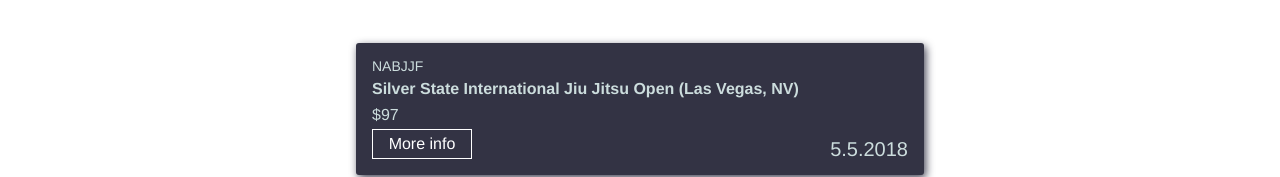
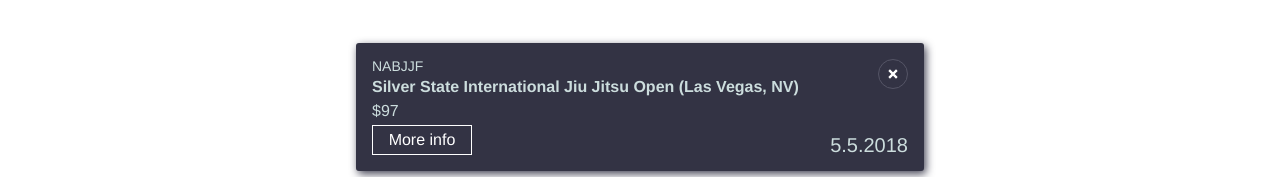
Before and after one commit to asconwe/Jiujitsu, a Vue app: page / in a window 1280 px wide. Both pictures are taken after a click on the element 725 px from the left and 399 px from the top of the page. Shown: the part 239-416 px from the top of the page. Built offline with nearby package versions, Linux system fonts and the light colour scheme.

Commit message:
Close button on focused events

```diff
--- a/src/components/EventRow.vue
+++ b/src/components/EventRow.vue
@@ -1,7 +1,7 @@
 <template>
 <div>
   <div v-if="event.date && !focused" class="date">{{date}}</div>
-  <div :class="`event ${focused ? 'focused' : 'unfocused'}`" @click="handleClick">
+  <div :class="`event ${focused ? 'focused' : 'unfocused'}`" @click="handleFocus">
     <div v-if="event.tournamentname" class="name">{{event.tournamentname}}</div>
     <div v-if="event.location" class="location">{{event.location}}</div>
     <span v-if="focused">
@@ -11,6 +11,11 @@
         <a class="event-link" target="_blank" :href="event.link">More info</a>
       </div>
       <div v-if="date" class="date focused-event-info">{{date}}</div>
+      <button @click="handleUnfocus" class="close-button">
+        <svg class="close-tag" viewBox="0 0 52 52">
+          <path stroke-width="6" stroke="currentcolor" d="M16 16 36 36 M36 16 16 36" />
+        </svg>
+      </button>
     </span>
   </div>
 </div>
@@ -41,12 +46,14 @@
     }
   },
   methods: {
-    handleClick() {
+    handleFocus() {
+      if (!this.focused) {
+        this.focus(this.event.index);
+      }
+    },
+    handleUnfocus() {
       if (this.focused) {
         this.unfocus();
-      }
-      if (this.focus) {
-        this.focus(this.event.index);
       }
     }
   }
--- a/src/components/List.vue
+++ b/src/components/List.vue
@@ -229,14 +229,11 @@
   padding: 16px;
 }
 .event:hover {
-  transform-style: preserve-3d;
-  transform: translateY(1px) translateZ(-1em);
-  transform: translateY(-1px);
   box-shadow: 2px 4px 8px #445;
 }
 .event:active {
   transform-style: preserve-3d;
-  transform: translateY(1px) translateZ(-1em);
+  transform: translateY(2px) translateZ(-1em);
   box-shadow: 2px 3px 7px #334;
 }
 .event {
@@ -245,6 +242,7 @@
 .focused {
   transition: width 0.5s;
   width: 100%;
+  cursor: auto;
 }
 .unfocused {
   transition: width 0.5s;
@@ -280,11 +278,30 @@
   display: block;
   font-size: 16px;
   font-weight: bold;
-  line-height: 1.5em;
+  line-height: 20px;
   margin-bottom: 4px;
 }
 .name {
   padding-bottom: 4px;
+}
+.focused .location {
+  padding-right: 100px;
+}
+.type {
+  margin-bottom: 8px;
+}
+.close-button {
+  cursor: pointer;
+  position: absolute;
+  top: 16px;
+  right: 16px;
+  background: none;
+  color: white;
+  border: solid 1px #556;
+  border-radius: 50%;
+  padding: 4px;
+  width: 30px;
+  height: 30px;
 }
 .list-item {
   transition: all 0.5s;
```
